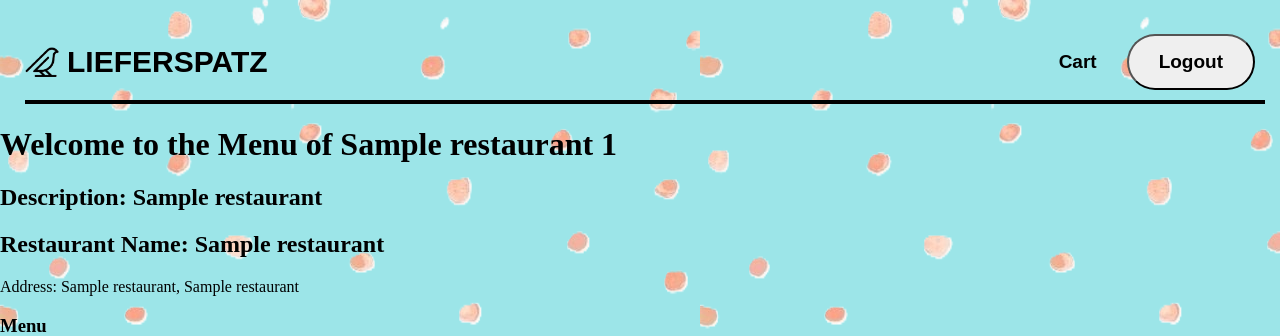
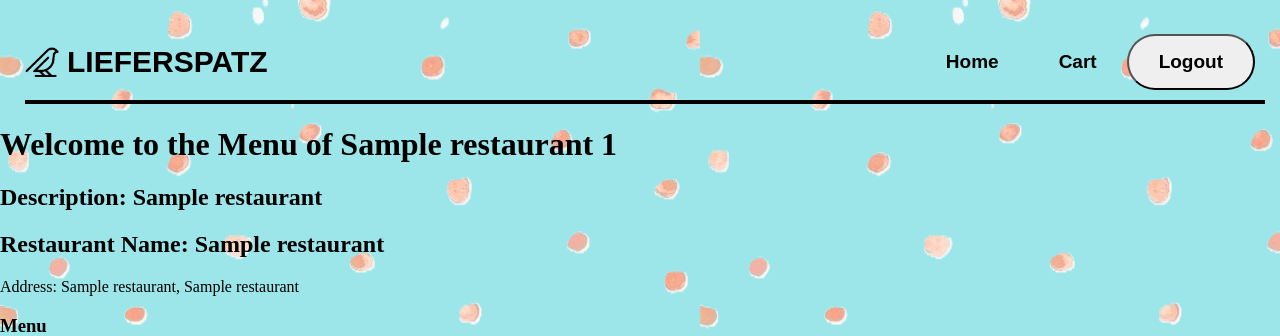
Before and after one commit to omartra999/lieferspatz, a Flask app: template lieferspatz02/templates/restaurant_menu.html in a window 1280 px wide. Shown: the top 336 px of the page. Run offline with Flask 3, Linux system fonts and the light colour scheme; the template is opened without the code that fills it: most values are stand-ins (such as "Sample title", 1, 10 or a date in 2020).

Commit message:
Update restaurant_menu.html

```diff
--- a/lieferspatz02/templates/restaurant_menu.html
+++ b/lieferspatz02/templates/restaurant_menu.html
@@ -1,6 +1,7 @@
 {% extends "base.html" %}
 {% block title %}Menu{% endblock %}
 {% block button %}
+    <a href="/home" class="button-link">Home</a>
     <a href="{{url_for('order_cart.view_cart')}}" class="button-link">Cart</a>
     <form action="/logout_customer" method="POST">
         <input type="submit" value="Logout" class="button-link">
```
